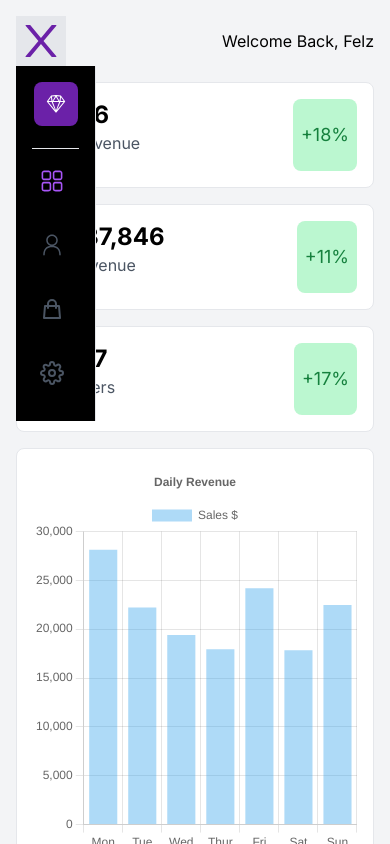
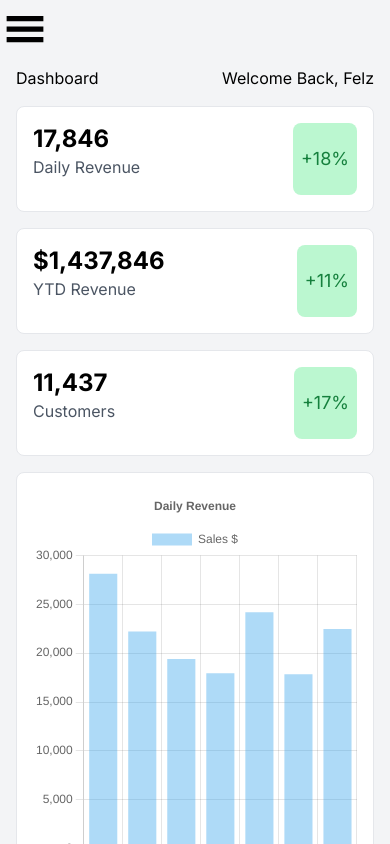
Before and after one commit to Liciacodes/Customer-and-Order-Dashboard, a Next.js app: page / in a window 390 px wide. Shown: the top 844 px of the page. Built offline with nearby package versions, Linux system fonts and the light colour scheme.

Commit message:
added mobile menu and adjusted the UI

```diff
--- a/src/app/components/Header.jsx
+++ b/src/app/components/Header.jsx
@@ -1,26 +1,7 @@
-"use client";
-import React, { useState } from "react";
-import { LuMenu } from "react-icons/lu";
-import { AiOutlineClose } from "react-icons/ai";
-import { MobileNav } from "./MobileNav";
-
 const Header = () => {
-  const [showSidebar, setShowSideBar] = useState(true);
-  const toggleSideBar = () => {
-    setShowSideBar(!showSidebar);
-  };
-
   return (
     <div className="flex justify-between px-4 pt-4 items-center ">
-      <div
-        onClick={toggleSideBar}
-        className="lg:hidden block text-purple-800 bg-gray-200"
-      >
-        {showSidebar ? <AiOutlineClose size={50} /> : <LuMenu size={50} />}
-        {showSidebar && <MobileNav />}
-      </div>
-
-      <h2 className="hidden lg:block">Dashboard</h2>
+      <h2 className="block">Dashboard</h2>
       <h2>Welcome Back, Felz</h2>
     </div>
   );
--- a/src/app/components/LinkComponent.jsx
+++ b/src/app/components/LinkComponent.jsx
@@ -1,4 +1,5 @@
 "use client";
+
 import Link from "next/link";
 import React from "react";
 import { usePathname } from "next/navigation";
@@ -19,7 +20,7 @@ const LinkComponent = ({ href, icon, label, disabled }) => {
       <div
         className={`${pathname === href ? "text-purple-500" : ""} ${
           disabled ? "cursor-not-allowed" : "cursor-pointer"
-        }  hover:bg-gray-100 hover:w-52 hover:rounded-lg  cursor-pointer my-2 py-3  inline-flex gap-x-2 px-2 items-center text-gray-600`}
+        }  hover:bg-gray-100 lg:hover:w-52 lg:hover:rounded-lg  cursor-pointer my-2 py-3  inline-flex gap-x-2 px-2 items-center text-gray-600`}
       >
         <span>{icon}</span>
         <span>{label}</span>
--- a/src/app/components/MobileNav.jsx
+++ b/src/app/components/MobileNav.jsx
@@ -2,21 +2,47 @@ import Link from "next/link";
 import { RxSketchLogo } from "react-icons/rx";
 import { navData } from "../data/NavData";
 import LinkComponent from "./LinkComponent";
+import { MdOutlineClose } from "react-icons/md";
 
-export const MobileNav = () => {
+export const MobileNav = ({ showMenu, toggleMenu }) => {
   return (
-    <div className="fixed w-20 lg:h-full p-4 bg-black border-r-[1px] lg:flex lg:flex-col justify-between z-20">
-      <div className="flex flex-col items-center">
+    <>
+      {showMenu && (
+        <div
+          className="lg:hidden fixed inset-0 bg-black opacity-50 z-10"
+          onClick={toggleMenu}
+        ></div>
+      )}
+      <div
+        className={`lg:hidden fixed inset-y-0 left-0 p-4 w-full bg-white border-r-[1px] justify-between z-20 h-[50%] ${
+          showMenu ? "" : "hidden"
+        }`}
+      >
+        <div className="block top-0 right-0">
+          {showMenu && (
+            <MdOutlineClose
+              size={40}
+              className="text-black cursor-pointer"
+              onClick={toggleMenu}
+            />
+          )}
+        </div>
+        <div
+          className={`flex flex-col items-center justify-center ${
+            showMenu ? "" : "hidden"
+          }`}
+        >
           <Link href={""}>
-          <div className="bg-purple-800 text-white p-3 rounded-lg inline-block">
+            <div className="bg-purple-400 text-white p-3 rounded-lg inline-block">
               <RxSketchLogo size={20} />
             </div>
           </Link>
-        <span className="border-b-[1px] border-gray-200 w-full p-2"> </span>
-        {navData.map(({ href, icon, id }) => (
-          <LinkComponent href={href} icon={icon} key={id} />
+
+          {navData.map(({ href, icon, id, label }) => (
+            <LinkComponent href={href} icon={icon} key={id} label={label} />
           ))}
         </div>
       </div>
+    </>
   );
 };
--- a/src/app/components/Sidebar.jsx
+++ b/src/app/components/Sidebar.jsx
@@ -1,19 +1,40 @@
-import Link from "next/link";
+"use client";
+import React, { useState } from "react";
 import { RxSketchLogo } from "react-icons/rx";
 import { navData } from "../data/NavData";
+import Link from "next/link";
 import LinkComponent from "./LinkComponent";
+import { GiHamburgerMenu } from "react-icons/gi";
+import { MobileNav } from "./MobileNav";
 
 const Sidebar = ({ children }) => {
+  const [showMenu, setShowMenu] = useState(false);
+
+  const toggleMenu = () => {
+    setShowMenu(!showMenu);
+  };
+
   return (
-    <div className="flex">
-      <div className="hidden lg:fixed w-60 lg:h-screen bg-white lg:flex lg:flex-col justify-between">
-        <div className="flex flex-col p-4">
-          <Link href={""}>
+    <div className="lg:flex lg:flex-row">
+      {/* Menu Icon for Smaller Screens  */}
+      <div className="lg:hidden text-3xl bg-gray-100" onClick={toggleMenu}>
+        {!showMenu && (
+          <GiHamburgerMenu
+            size={50}
+            className="text-black pt-2 cursor-pointer"
+          />
+        )}
+      </div>
+
+      {/* Sidebar Navigation */}
+      <div className="lg:fixed w-60 lg:h-screen bg-white lg:flex lg:flex-col justify-between">
+        <div className="hidden lg:flex lg:flex-col p-4">
+          <Link href="">
             <div className="bg-purple-800 text-white p-3 rounded-lg inline-block">
               <RxSketchLogo size={20} />
             </div>
           </Link>
-          <span className="border-b-[1px] border-gray-200 w-full "> </span>
+          <span className="border-b-[1px] border-gray-200 w-full"> </span>
           {navData.map(({ href, icon, id, label, disabled }) => (
             <LinkComponent
               href={href}
@@ -24,8 +45,10 @@ const Sidebar = ({ children }) => {
             />
           ))}
         </div>
+        {showMenu && <MobileNav toggleMenu={toggleMenu} showMenu={showMenu} />}
       </div>
-      <main className="ml-0 lg:ml-60 w-full">{children}</main>
+      {/* Main Content */}
+      <main className="lg:ml-60 w-full">{children}</main>
     </div>
   );
 };
--- a/src/app/data/data.js
+++ b/src/app/data/data.js
@@ -30,7 +30,7 @@ export const data = [
     total: 495.85,
     status: "Completed",
     method: "Visa",
-    date: "1 Hourago",
+    date: "1 Hour ago",
   },
   {
     id: 4,
```
Lines whose indentation alone changed are shown as unchanged.
